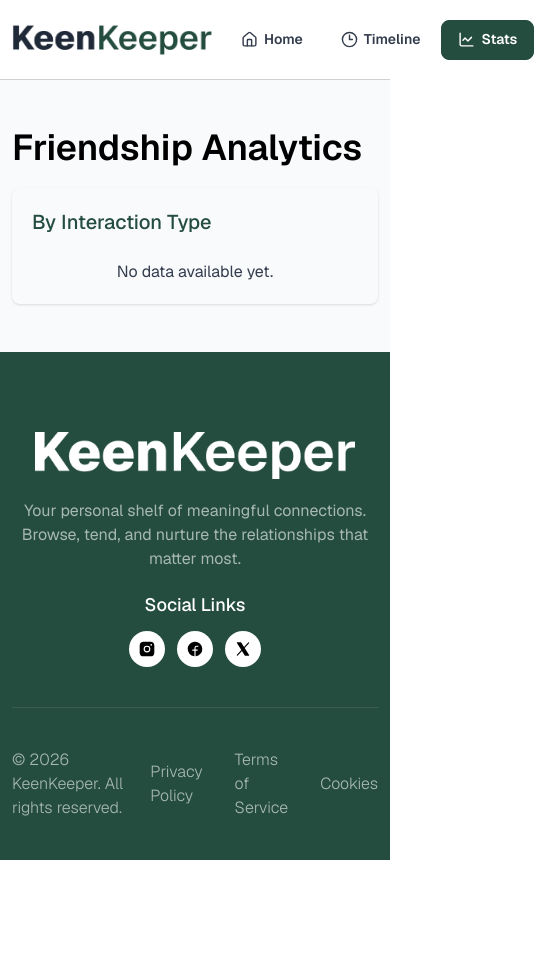
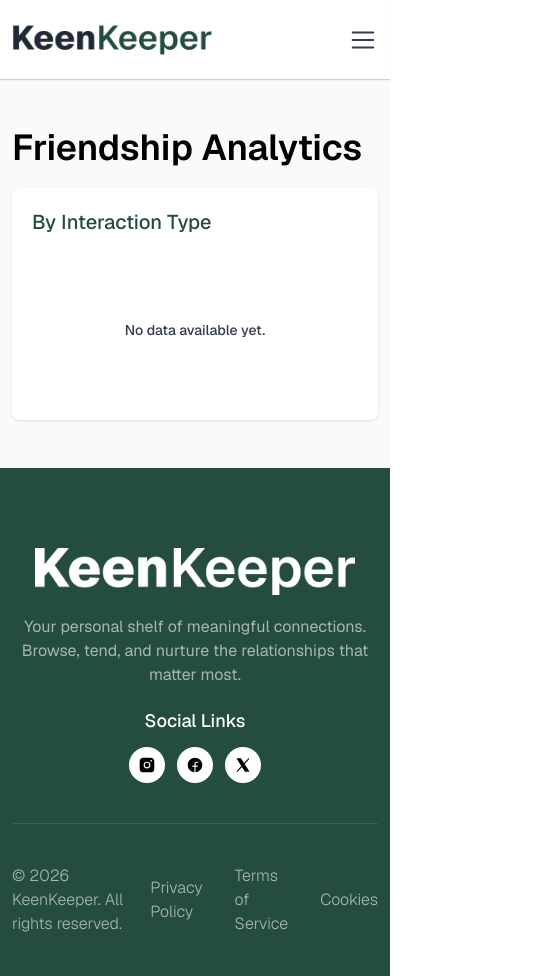
Before and after one commit to ShahSaminYasar/keen-keeper, a React (Vite) app: page /stats in a window 390 px wide. Shown: the whole page, 534 px wide, since content can reach past the window. Before the commit the page ends 860 px from the top, so only its background shows below. Built offline with nearby package versions, Linux system fonts and the light colour scheme.

Commit message:
Added: Header Mobile Menu; Fade-in animation and new page auto Scroll-to-top functionality across multiple components.

```diff
--- a/src/components/Footer.jsx
+++ b/src/components/Footer.jsx
@@ -26,13 +26,15 @@ const Footer = () => {
 
           <div className="flex flex-row flex-nowrap gap-3 items-center">
             <a
-              href="#"
+              href="https://www.instagram.com/shah_samin_yasar"
+              target="_blank"
               className="bg-white text-black w-9 aspect-square grid place-content-center rounded-full"
             >
               <InstagramLogoIcon className="size-4.5" weight={"fill"} />
             </a>
             <a
-              href="#"
+              href="https://www.facebook.com/shahsaminyasar"
+              target="_blank"
               className="bg-white text-black w-9 aspect-square grid place-content-center rounded-full"
             >
               <FacebookLogoIcon className="size-4.5" weight={"fill"} />
--- a/src/components/Header.jsx
+++ b/src/components/Header.jsx
@@ -1,39 +1,55 @@
+import { XIcon } from "@phosphor-icons/react";
+import { ListIcon } from "@phosphor-icons/react/dist/ssr";
 import { ChartLine, Clock3, HomeIcon } from "lucide-react";
-import { NavLink } from "react-router";
+import { useState } from "react";
+import { Link, NavLink } from "react-router";
 
 const Header = () => {
+  const [mobileNavOpen, setMobileNavOpen] = useState(false);
+
   return (
-    <header className="w-full bg-base-100 px-3 py-2 h-20 flex items-center border-b border-base-300">
+    <header className="w-full bg-base-100 px-3 py-2 h-20 flex items-center border-b border-base-300 fixed top-0 left-0 z-50 shadow-xs">
       <div className="w-full max-w-375 mx-auto flex items-center gap-3 justify-between">
-        <img src="/assets/logo.png" alt="Keen Keeper" className="w-50" />
+        <Link to="/">
+          <img src="/assets/logo.png" alt="Keen Keeper" className="w-50" />
+        </Link>
 
-        <nav>
-          <ul className="flex items-center gap-1">
-            <li>
+        <button
+          className="cursor-pointer inline-block md:hidden"
+          onClick={() => setMobileNavOpen((prev) => !prev)}
+        >
+          {mobileNavOpen ? <XIcon size={30} /> : <ListIcon size={30} />}
+        </button>
+
+        <nav
+          className={`absolute top-22 left-2 z-50 bg-base-100 p-3 rounded-md shadow-lg min-w-[calc(100%-12px)] border border-neutral/20 ${mobileNavOpen ? "opacity-100 pointer-events-auto translate-y-0" : "opacity-0 pointer-events-none -translate-y-3"} md:relative md:p-0 md:rounded-none md:shadow-none md:min-w-fit md:border-none md:top-0 md:opacity-100 md:pointer-events-auto md:translate-y-0 transition-all duration-300 md:duration-0`}
+        >
+          <ul className="w-full flex flex-col md:flex-row items-center gap-1">
+            <li className="block w-full">
               <NavLink
                 to="/"
                 className={({ isActive }) =>
-                  `flex items-center gap-1.5 btn ${isActive ? "btn-primary" : "btn-ghost"}`
+                  `w-full flex items-center gap-1.5 btn ${isActive ? "btn-primary" : "btn-ghost"}`
                 }
               >
                 <HomeIcon size={17} /> Home
               </NavLink>
             </li>
-            <li>
+            <li className="block w-full">
               <NavLink
                 to="/timeline"
                 className={({ isActive }) =>
-                  `flex items-center gap-1.5 btn ${isActive ? "btn-primary" : "btn-ghost"}`
+                  `w-full flex items-center gap-1.5 btn ${isActive ? "btn-primary" : "btn-ghost"}`
                 }
               >
                 <Clock3 size={17} /> Timeline
               </NavLink>
             </li>
-            <li>
+            <li className="block w-full">
               <NavLink
                 to="/stats"
                 className={({ isActive }) =>
-                  `flex items-center gap-1.5 btn ${isActive ? "btn-primary" : "btn-ghost"}`
+                  `w-full flex items-center gap-1.5 btn ${isActive ? "btn-primary" : "btn-ghost"}`
                 }
               >
                 <ChartLine size={17} /> Stats
--- a/src/index.css
+++ b/src/index.css
@@ -30,6 +30,21 @@ body {
   margin: 0 auto;
 }
 
+.fade {
+  opacity: 0;
+  animation: fade-animation 0.2s linear forwards;
+}
+@keyframes fade-animation {
+  from {
+    transform: translateY(10px);
+    opacity: 0;
+  }
+  to {
+    transform: translateY(0px);
+    opacity: 1;
+  }
+}
+
 .recharts-legend-wrapper {
   bottom: -20px !important;
 }
--- a/src/layouts/MainLayout.jsx
+++ b/src/layouts/MainLayout.jsx
@@ -6,7 +6,7 @@ const MainLayout = () => {
   return (
     <>
       <Header />
-      <main className="container py-12 px-3 flex flex-col gap-5">
+      <main className="container py-12 px-3 flex flex-col gap-5 pt-32">
         <Outlet />
       </main>
       <Footer />
--- a/src/pages/Friend.jsx
+++ b/src/pages/Friend.jsx
@@ -7,16 +7,20 @@ import {
   TrashIcon,
   VideoCameraIcon,
 } from "@phosphor-icons/react";
-import { Link, useLoaderData } from "react-router";
+import { Link, useLoaderData, useLocation } from "react-router";
 import SummaryCard from "../components/SummaryCard";
 import useMainContext from "../hooks/useMainContext";
 import toast from "react-hot-toast";
+import { useEffect } from "react";
 
 const Friend = () => {
   const data = useLoaderData();
   const { timeline, setTimeline } = useMainContext();
+  const { pathname } = useLocation();
 
-  // TODO: Add on page load scroll to top
+  useEffect(() => {
+    window.scrollTo(0, 0);
+  }, [pathname]);
 
   // Functions
   const addToTimeline = (id, type, name, date) => {
@@ -36,7 +40,7 @@ const Friend = () => {
   };
 
   return (
-    <div className="w-full grid grid-cols-1 md:grid-cols-3 gap-5 -mt-5">
+    <div className="w-full grid grid-cols-1 md:grid-cols-3 gap-5 -mt-5 fade">
       <section className="flex flex-col gap-3">
         {/* Friend Card */}
         <div className="bg-base-100 px-3 py-8 rounded-md shadow-sm flex flex-col gap-3 items-center justify-center text-center">
@@ -180,7 +184,8 @@ const Friend = () => {
           </div>
 
           <div className="w-full flex flex-col gap-0">
-            {timeline
+            {timeline?.length > 0 ? (
+              timeline
                 ?.filter((item) => item?.id === data?.id)
                 ?.map((item, index) => (
                   <div
@@ -209,7 +214,12 @@ const Friend = () => {
                       })}
                     </span>
                   </div>
-              ))}
+                ))
+            ) : (
+              <p className="block text-center text-sm font-medium py-15">
+                Nothing found
+              </p>
+            )}
           </div>
         </div>
       </section>
--- a/src/pages/Home.jsx
+++ b/src/pages/Home.jsx
@@ -1,10 +1,17 @@
-import { Suspense } from "react";
+import { Suspense, useEffect } from "react";
 import Friends from "../sections/Friends";
 import Hero from "../sections/Hero";
+import { useLocation } from "react-router";
 
 const friendsPromise = fetch("/friends.json").then((res) => res.json());
 
 const Home = () => {
+  const { pathname } = useLocation();
+
+  useEffect(() => {
+    window.scrollTo(0, 0);
+  }, [pathname]);
+
   return (
     <>
       <Hero friendsPromise={friendsPromise} />
--- a/src/pages/Stats.jsx
+++ b/src/pages/Stats.jsx
@@ -1,13 +1,20 @@
 import { Cell, Legend, Pie, PieChart, Tooltip } from "recharts";
 import useMainContext from "../hooks/useMainContext";
+import { useLocation } from "react-router";
+import { useEffect } from "react";
 
 const Stats = () => {
   const { timeline } = useMainContext();
+  const { pathname } = useLocation();
+
+  useEffect(() => {
+    window.scrollTo(0, 0);
+  }, [pathname]);
 
   const processData = () => {
     const counts = {
+      text: 0,
       call: 0,
-      text: 0,
       video: 0,
     };
 
@@ -24,18 +31,18 @@ const Stats = () => {
   const chartData = processData();
 
   const COLORS = {
+    text: "#7f37f5",
     call: "#244d3f",
-    text: "#7f37f5",
     video: "#37a163",
   };
 
   return (
-    <div className="flex flex-col gap-5 w-full max-w-6xl mx-auto">
+    <div className="flex flex-col gap-5 w-full max-w-6xl mx-auto fade">
       <h2 className="text-4xl font-semibold text-neutral">
         Friendship Analytics
       </h2>
 
-      <div className="w-full p-5 lg:p-10 rounded-lg shadow-sm flex flex-col items-center justify-center gap-6">
+      <div className="w-full p-5 lg:p-8 rounded-lg shadow-sm flex flex-col items-center justify-center gap-6 bg-base-100">
         <label className="text-xl font-medium text-primary block text-left w-full">
           By Interaction Type
         </label>
@@ -68,7 +75,9 @@ const Stats = () => {
             <Legend />
           </PieChart>
         ) : (
-          <p>No data available yet.</p>
+          <p className="block text-center text-sm font-medium py-15">
+            No data available yet.
+          </p>
         )}
       </div>
     </div>
--- a/src/pages/Timeline.jsx
+++ b/src/pages/Timeline.jsx
@@ -1,8 +1,14 @@
 import { useEffect, useState } from "react";
 import useMainContext from "../hooks/useMainContext";
+import { useLocation } from "react-router";
 
 const Timeline = () => {
   const { timeline } = useMainContext();
+  const { pathname } = useLocation();
+
+  useEffect(() => {
+    window.scrollTo(0, 0);
+  }, [pathname]);
 
   const [filteredTimeline, setFilteredTimeline] = useState([]);
   const [filterType, setFilterType] = useState("");
@@ -43,7 +49,7 @@ const Timeline = () => {
   }, [filterType, filterSortDate, timeline, searchQuery]);
 
   return (
-    <div className="flex flex-col gap-5 w-full max-w-6xl mx-auto">
+    <div className="flex flex-col gap-5 w-full max-w-6xl mx-auto fade">
       <h2 className="text-4xl font-semibold text-neutral">Timeline</h2>
 
       <section className="flex flex-col-reverse md:flex-row md:items-center flex-wrap gap-3">
--- a/src/sections/Friends.jsx
+++ b/src/sections/Friends.jsx
@@ -6,7 +6,7 @@ const Friends = ({ friendsPromise }) => {
   const data = use(friendsPromise);
 
   return (
-    <section>
+    <section className="fade">
       <h2 className="text-xl font-semibold text-neutral mb-3">Your Friends</h2>
 
       <div className="grid grid-cols-1 sm:grid-cols-2 md:grid-cols-3 lg:grid-cols-4 gap-3">
--- a/src/sections/Hero.jsx
+++ b/src/sections/Hero.jsx
@@ -4,7 +4,7 @@ import SummaryCards from "../components/SummaryCards";
 
 const Hero = ({ friendsPromise }) => {
   return (
-    <section className="w-full flex flex-col items-center justify-center text-center gap-5">
+    <section className="w-full flex flex-col items-center justify-center text-center gap-5 fade">
       <h1 className="text-5xl font-bold text-neutral">
         Friends to keep close in your life
       </h1>
```
Lines whose indentation alone changed are shown as unchanged.
